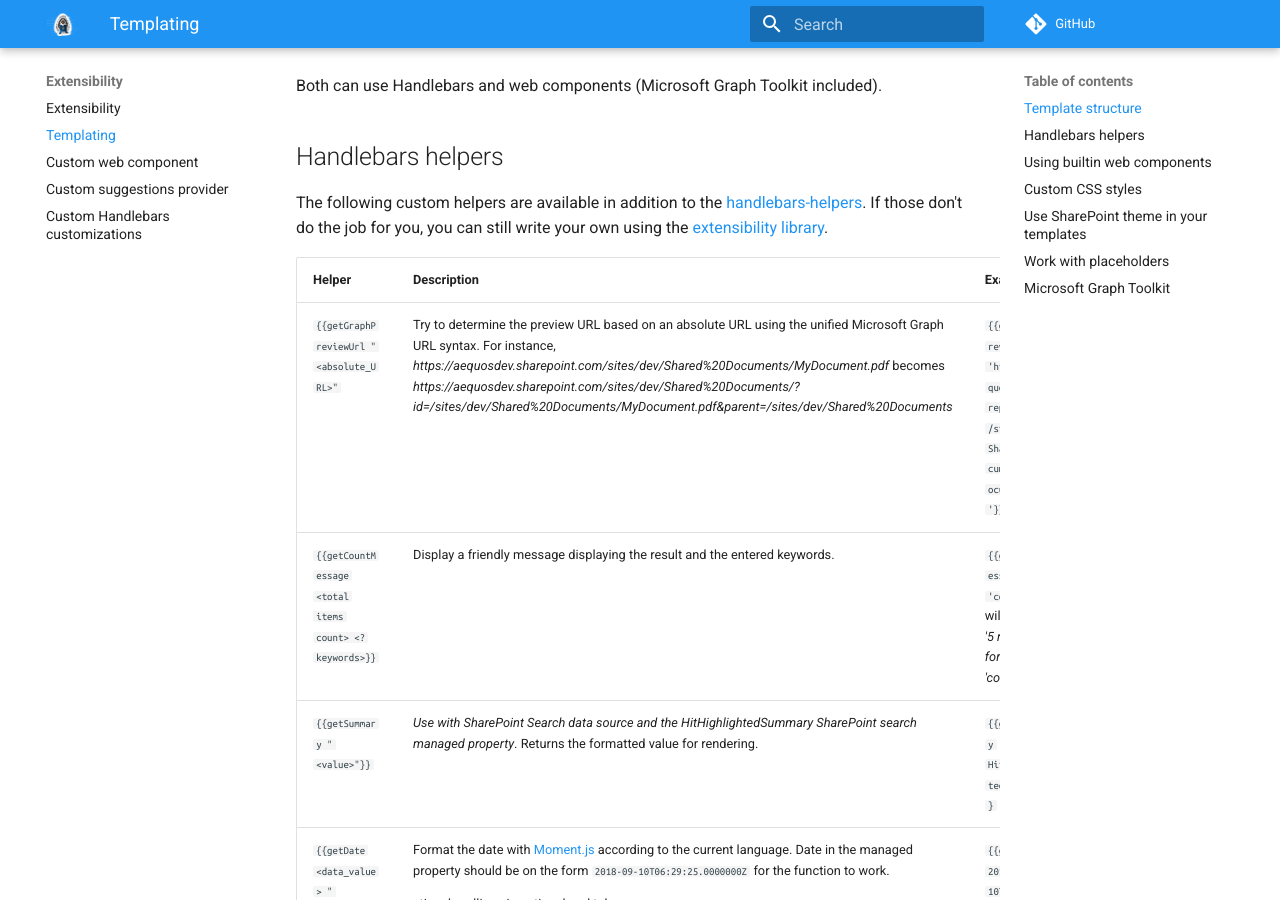
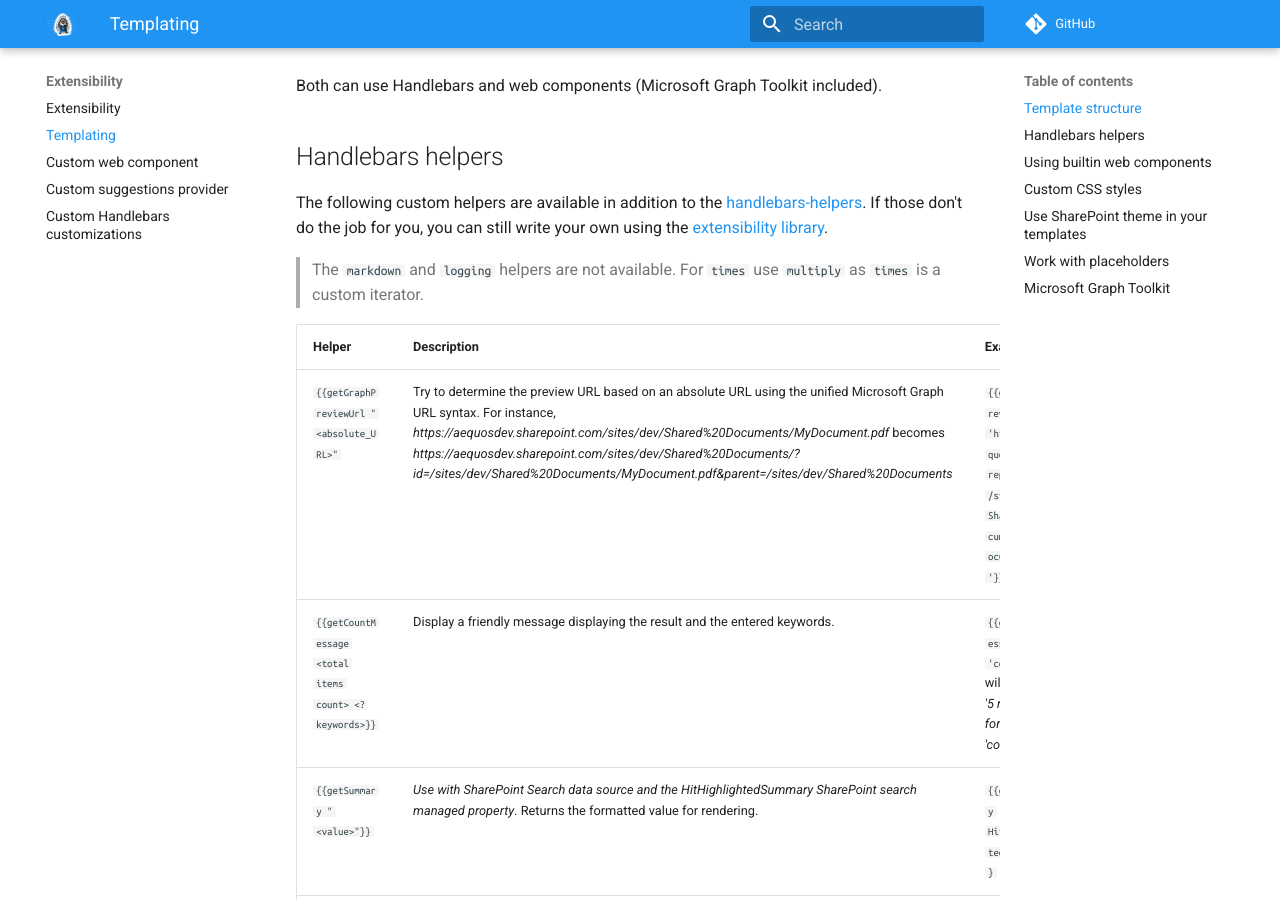
Before and after one commit to dominic5perezd/pnp-modern-search, an MkDocs documentation site: the page built from docs/extensibility/templating.md, in a window 1280 px wide and 900 px high, scrolled down 979 px. Built offline with MkDocs 1.6.1 and Material for MkDocs 9.7.7, drawn with Linux system fonts in a browser that asks for light colours; comment, search, counter and statistics services are not loaded; some of the changed text lies outside the part shown.

Commit message:
Clarify which helpers are not available.

```diff
--- a/docs/extensibility/templating.md
+++ b/docs/extensibility/templating.md
@@ -32,6 +32,8 @@ Both can use Handlebars and web components (Microsoft Graph Toolkit included).
 
 The following custom helpers are available in addition to the [handlebars-helpers](https://github.com/helpers/handlebars-helpers). If those don't do the job for you, you can still write your own using the [extensibility library](./handlebars_customizations.md).
 
+> The `markdown` and `logging` helpers are not available. For `times` use `multiply` as `times` is a custom iterator.
+
 | Helper | Description | Example |
 | ------ | ----------- | -------- |
 | `{{getGraphPreviewUrl "<absolute_URL>"` | Try to determine the preview URL based on an absolute URL using the unified Microsoft Graph URL syntax. For instance, _https://aequosdev.sharepoint.com/sites/dev/Shared%20Documents/MyDocument.pdf_ becomes _https://aequosdev.sharepoint.com/sites/dev/Shared%20Documents/?id=/sites/dev/Shared%20Documents/MyDocument.pdf&parent=/sites/dev/Shared%20Documents_  | `{{getGraphPreviewUrl 'https://aequosdev.sharepoint.com/sites/dev/Shared%20Documents/MyDocument.pdf'}}`
@@ -44,6 +46,7 @@ The following custom helpers are available in addition to the [handlebars-helper
 `{{#group items by="<property>"}}` | Group items by a specific results property. See [https://github.com/shannonmoeller/handlebars-group-by](https://github.com/shannonmoeller/handlebars-group-by) for usage.
 | `{{slot item <property_name>}}` | Return the `<property_name>` value for the `item` object. Supports deep property paths. | `{{slot item "property.subproperty"}}`
 | `{{getUserEmail <value>}}` | Extract the user email in a string based on a email regex  (ex: a claim). Returns the first match.| `{{getUserEmail "franck.cornu@aequosdev.onmicrosoft.com | Franck Cornu | 693A30232E667C6D656D626572736869707C6672616E636B2E636F726E7540616571756F736465762E6F6E6D6963726F736F66742E636F6D i:0#.f|membership|franck.cornu@aequosdev.onmicrosoft.com"}}`
+| `{{#times <number>}}` | Iterate the block `<number>` times. | `{{#times 5}} some mark up  {{/times}}`
 
 > Need any other helper? Let us know [here](https://github.com/aequos-solutions/modern-search-results/issues)!
 
```
